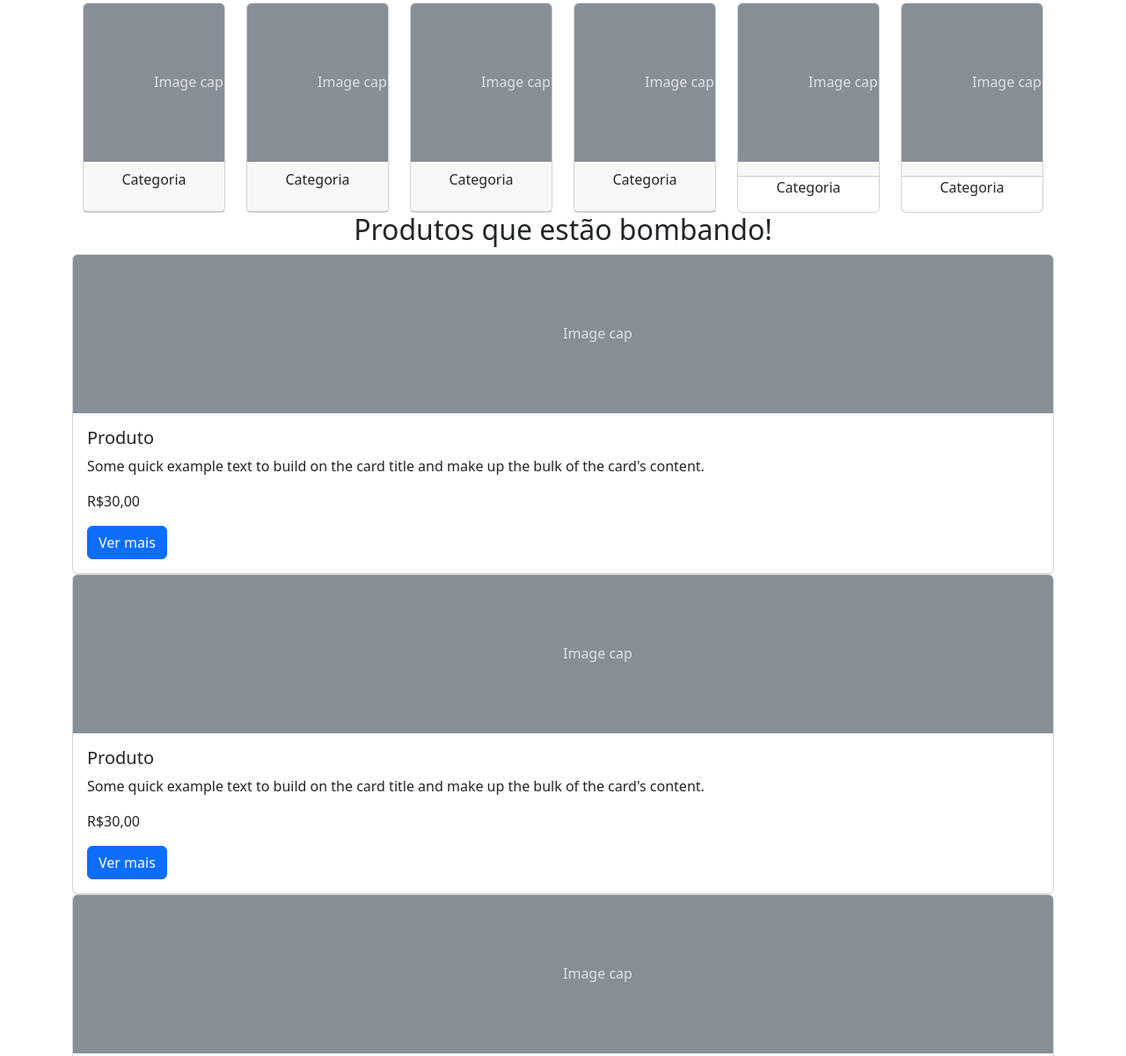
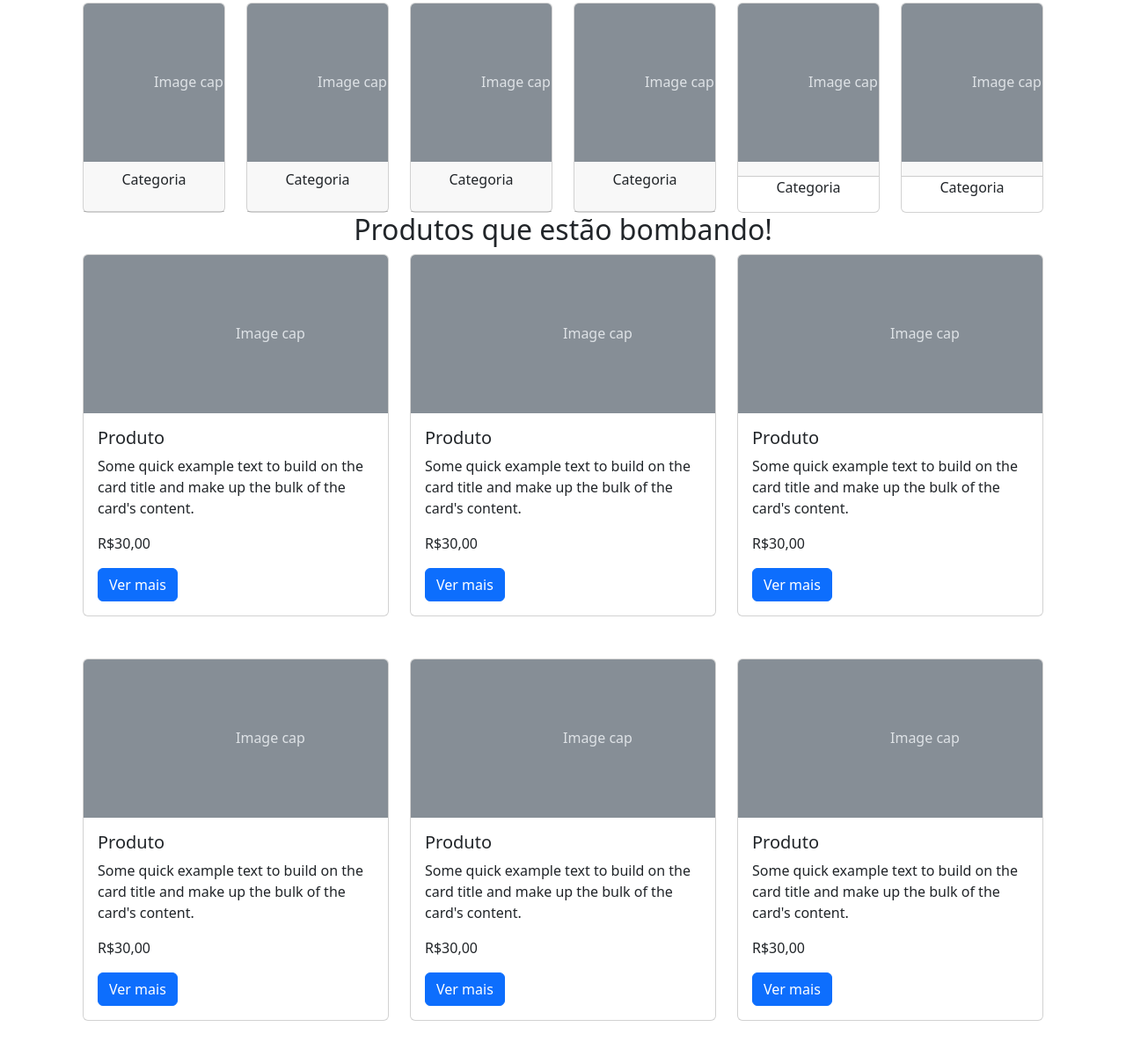
Before and after one commit to rglaubersantiago/meteoro, a plain HTML site: page index.html in a window 1280 px wide. Shown: the part 499-1700 px from the top of the page at 88% size. Drawn offline with nearby package versions, Linux system fonts and the light colour scheme.

Commit message:
Cards de produtos

```diff
--- a/index.html
+++ b/index.html
@@ -108,8 +108,6 @@
     <h2 class="text-center">Busque por categoria:</h2>
 
     <div class="container row mx-auto g-4">
-
-
         <div class="col-6 col-md-4 col-xl-2">
             <div class="card">
                 <svg class="bd-placeholder-img card-img-top" width="100%" height="180"
@@ -194,99 +192,119 @@
                 <p class="text-center">Categoria</p>
             </div>
         </div>
+
     </div>
 
     <h2 class="text-center">Produtos que estão bombando!</h2>
 
-    <div class="container">
-        <div class="card">
-            <svg class="bd-placeholder-img card-img-top" width="100%" height="180" xmlns="http://www.w3.org/2000/svg"
-                role="img" aria-label="Placeholder: Image cap" preserveAspectRatio="xMidYMid slice" focusable="false">
-                <title>Placeholder</title>
-                <rect width="100%" height="100%" fill="#868e96"></rect><text x="50%" y="50%" fill="#dee2e6"
-                    dy=".3em">Image cap</text>
-            </svg>
-            <div class="card-body">
-                <h5 class="card-title">Produto</h5>
-                <p class="card-text">Some quick example text to build on the card title and make up the bulk of the
-                    card's content.</p>
-                <p>R$30,00</p>
-                <a href="#" class="btn btn-primary">Ver mais</a>
+    <div class="container row mx-auto g-4">
+
+        <div class="col-12 col-md-6 col-xl-4 pb-4">
+            <div class="card">
+                <svg class="bd-placeholder-img card-img-top" width="100%" height="180"
+                    xmlns="http://www.w3.org/2000/svg" role="img" aria-label="Placeholder: Image cap"
+                    preserveAspectRatio="xMidYMid slice" focusable="false">
+                    <title>Placeholder</title>
+                    <rect width="100%" height="100%" fill="#868e96"></rect><text x="50%" y="50%" fill="#dee2e6"
+                        dy=".3em">Image cap</text>
+                </svg>
+                <div class="card-body">
+                    <h5 class="card-title">Produto</h5>
+                    <p class="card-text">Some quick example text to build on the card title and make up the bulk of the
+                        card's content.</p>
+                    <p>R$30,00</p>
+                    <a href="#" class="btn btn-primary">Ver mais</a>
+                </div>
             </div>
         </div>
-        <div class="card">
-            <svg class="bd-placeholder-img card-img-top" width="100%" height="180" xmlns="http://www.w3.org/2000/svg"
-                role="img" aria-label="Placeholder: Image cap" preserveAspectRatio="xMidYMid slice" focusable="false">
-                <title>Placeholder</title>
-                <rect width="100%" height="100%" fill="#868e96"></rect><text x="50%" y="50%" fill="#dee2e6"
-                    dy=".3em">Image cap</text>
-            </svg>
-            <div class="card-body">
-                <h5 class="card-title">Produto</h5>
-                <p class="card-text">Some quick example text to build on the card title and make up the bulk of the
-                    card's content.</p>
-                <p>R$30,00</p>
-                <a href="#" class="btn btn-primary">Ver mais</a>
+        <div class="col-12 col-md-6 col-xl-4 pb-4">
+            <div class="card">
+                <svg class="bd-placeholder-img card-img-top" width="100%" height="180"
+                    xmlns="http://www.w3.org/2000/svg" role="img" aria-label="Placeholder: Image cap"
+                    preserveAspectRatio="xMidYMid slice" focusable="false">
+                    <title>Placeholder</title>
+                    <rect width="100%" height="100%" fill="#868e96"></rect><text x="50%" y="50%" fill="#dee2e6"
+                        dy=".3em">Image cap</text>
+                </svg>
+                <div class="card-body">
+                    <h5 class="card-title">Produto</h5>
+                    <p class="card-text">Some quick example text to build on the card title and make up the bulk of the
+                        card's content.</p>
+                    <p>R$30,00</p>
+                    <a href="#" class="btn btn-primary">Ver mais</a>
+                </div>
             </div>
         </div>
-        <div class="card">
-            <svg class="bd-placeholder-img card-img-top" width="100%" height="180" xmlns="http://www.w3.org/2000/svg"
-                role="img" aria-label="Placeholder: Image cap" preserveAspectRatio="xMidYMid slice" focusable="false">
-                <title>Placeholder</title>
-                <rect width="100%" height="100%" fill="#868e96"></rect><text x="50%" y="50%" fill="#dee2e6"
-                    dy=".3em">Image cap</text>
-            </svg>
-            <div class="card-body">
-                <h5 class="card-title">Produto</h5>
-                <p class="card-text">Some quick example text to build on the card title and make up the bulk of the
-                    card's content.</p>
-                <p>R$30,00</p>
-                <a href="#" class="btn btn-primary">Ver mais</a>
+        <div class="col-12 col-md-6 col-xl-4 pb-4">
+            <div class="card">
+                <svg class="bd-placeholder-img card-img-top" width="100%" height="180"
+                    xmlns="http://www.w3.org/2000/svg" role="img" aria-label="Placeholder: Image cap"
+                    preserveAspectRatio="xMidYMid slice" focusable="false">
+                    <title>Placeholder</title>
+                    <rect width="100%" height="100%" fill="#868e96"></rect><text x="50%" y="50%" fill="#dee2e6"
+                        dy=".3em">Image cap</text>
+                </svg>
+                <div class="card-body">
+                    <h5 class="card-title">Produto</h5>
+                    <p class="card-text">Some quick example text to build on the card title and make up the bulk of the
+                        card's content.</p>
+                    <p>R$30,00</p>
+                    <a href="#" class="btn btn-primary">Ver mais</a>
+                </div>
             </div>
         </div>
-        <div class="card">
-            <svg class="bd-placeholder-img card-img-top" width="100%" height="180" xmlns="http://www.w3.org/2000/svg"
-                role="img" aria-label="Placeholder: Image cap" preserveAspectRatio="xMidYMid slice" focusable="false">
-                <title>Placeholder</title>
-                <rect width="100%" height="100%" fill="#868e96"></rect><text x="50%" y="50%" fill="#dee2e6"
-                    dy=".3em">Image cap</text>
-            </svg>
-            <div class="card-body">
-                <h5 class="card-title">Produto</h5>
-                <p class="card-text">Some quick example text to build on the card title and make up the bulk of the
-                    card's content.</p>
-                <p>R$30,00</p>
-                <a href="#" class="btn btn-primary">Ver mais</a>
+        <div class="col-12 col-md-6 col-xl-4 pb-4">
+            <div class="card">
+                <svg class="bd-placeholder-img card-img-top" width="100%" height="180"
+                    xmlns="http://www.w3.org/2000/svg" role="img" aria-label="Placeholder: Image cap"
+                    preserveAspectRatio="xMidYMid slice" focusable="false">
+                    <title>Placeholder</title>
+                    <rect width="100%" height="100%" fill="#868e96"></rect><text x="50%" y="50%" fill="#dee2e6"
+                        dy=".3em">Image cap</text>
+                </svg>
+                <div class="card-body">
+                    <h5 class="card-title">Produto</h5>
+                    <p class="card-text">Some quick example text to build on the card title and make up the bulk of the
+                        card's content.</p>
+                    <p>R$30,00</p>
+                    <a href="#" class="btn btn-primary">Ver mais</a>
+                </div>
             </div>
         </div>
-        <div class="card">
-            <svg class="bd-placeholder-img card-img-top" width="100%" height="180" xmlns="http://www.w3.org/2000/svg"
-                role="img" aria-label="Placeholder: Image cap" preserveAspectRatio="xMidYMid slice" focusable="false">
-                <title>Placeholder</title>
-                <rect width="100%" height="100%" fill="#868e96"></rect><text x="50%" y="50%" fill="#dee2e6"
-                    dy=".3em">Image cap</text>
-            </svg>
-            <div class="card-body">
-                <h5 class="card-title">Produto</h5>
-                <p class="card-text">Some quick example text to build on the card title and make up the bulk of the
-                    card's content.</p>
-                <p>R$30,00</p>
-                <a href="#" class="btn btn-primary">Ver mais</a>
+        <div class="col-12 col-md-6 col-xl-4 pb-4">
+            <div class="card">
+                <svg class="bd-placeholder-img card-img-top" width="100%" height="180"
+                    xmlns="http://www.w3.org/2000/svg" role="img" aria-label="Placeholder: Image cap"
+                    preserveAspectRatio="xMidYMid slice" focusable="false">
+                    <title>Placeholder</title>
+                    <rect width="100%" height="100%" fill="#868e96"></rect><text x="50%" y="50%" fill="#dee2e6"
+                        dy=".3em">Image cap</text>
+                </svg>
+                <div class="card-body">
+                    <h5 class="card-title">Produto</h5>
+                    <p class="card-text">Some quick example text to build on the card title and make up the bulk of the
+                        card's content.</p>
+                    <p>R$30,00</p>
+                    <a href="#" class="btn btn-primary">Ver mais</a>
+                </div>
             </div>
         </div>
-        <div class="card">
-            <svg class="bd-placeholder-img card-img-top" width="100%" height="180" xmlns="http://www.w3.org/2000/svg"
-                role="img" aria-label="Placeholder: Image cap" preserveAspectRatio="xMidYMid slice" focusable="false">
-                <title>Placeholder</title>
-                <rect width="100%" height="100%" fill="#868e96"></rect><text x="50%" y="50%" fill="#dee2e6"
-                    dy=".3em">Image cap</text>
-            </svg>
-            <div class="card-body">
-                <h5 class="card-title">Produto</h5>
-                <p class="card-text">Some quick example text to build on the card title and make up the bulk of the
-                    card's content.</p>
-                <p>R$30,00</p>
-                <a href="#" class="btn btn-primary">Ver mais</a>
+        <div class="col-12 col-md-6 col-xl-4 pb-4">
+            <div class="card">
+                <svg class="bd-placeholder-img card-img-top" width="100%" height="180"
+                    xmlns="http://www.w3.org/2000/svg" role="img" aria-label="Placeholder: Image cap"
+                    preserveAspectRatio="xMidYMid slice" focusable="false">
+                    <title>Placeholder</title>
+                    <rect width="100%" height="100%" fill="#868e96"></rect><text x="50%" y="50%" fill="#dee2e6"
+                        dy=".3em">Image cap</text>
+                </svg>
+                <div class="card-body">
+                    <h5 class="card-title">Produto</h5>
+                    <p class="card-text">Some quick example text to build on the card title and make up the bulk of the
+                        card's content.</p>
+                    <p>R$30,00</p>
+                    <a href="#" class="btn btn-primary">Ver mais</a>
+                </div>
             </div>
         </div>
     </div>
```
